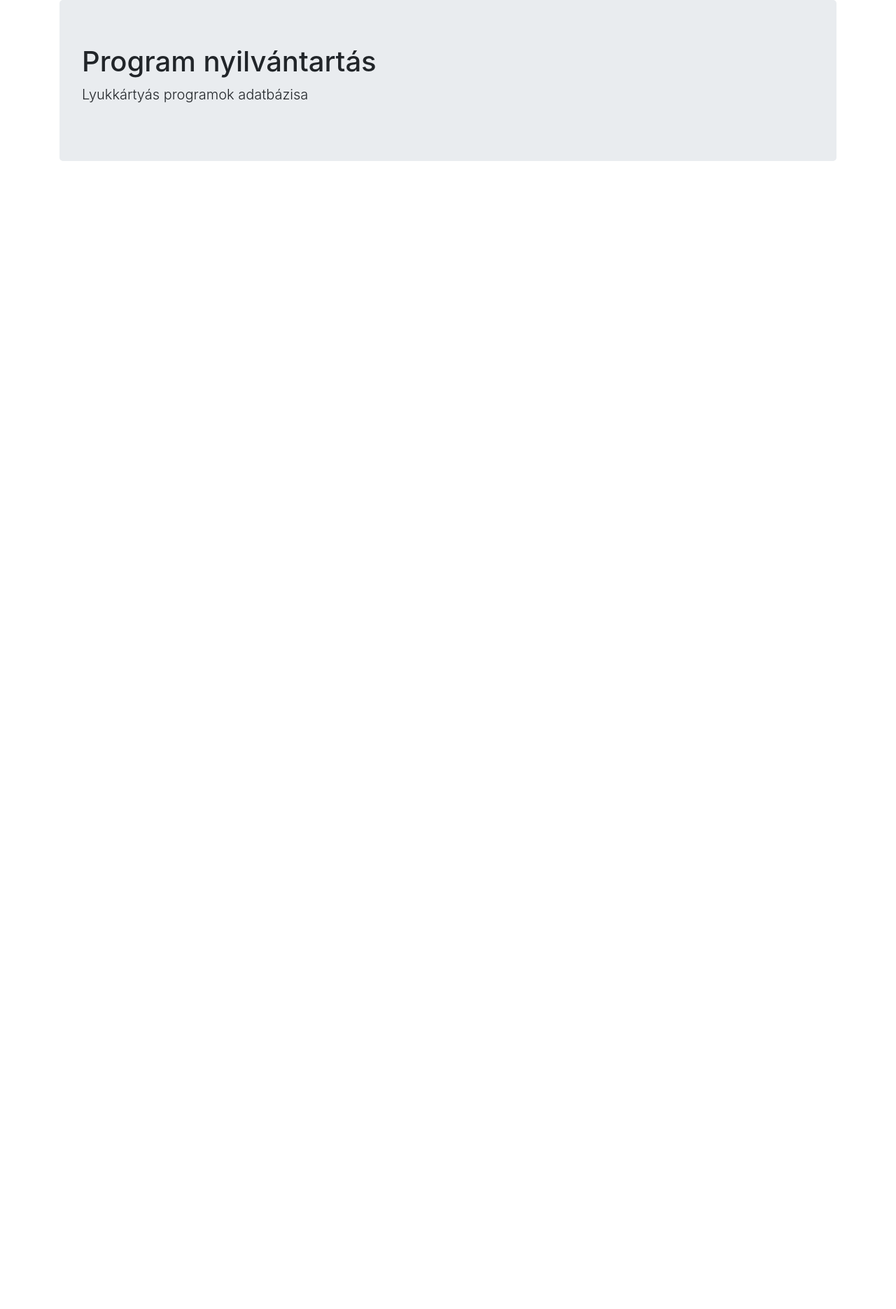
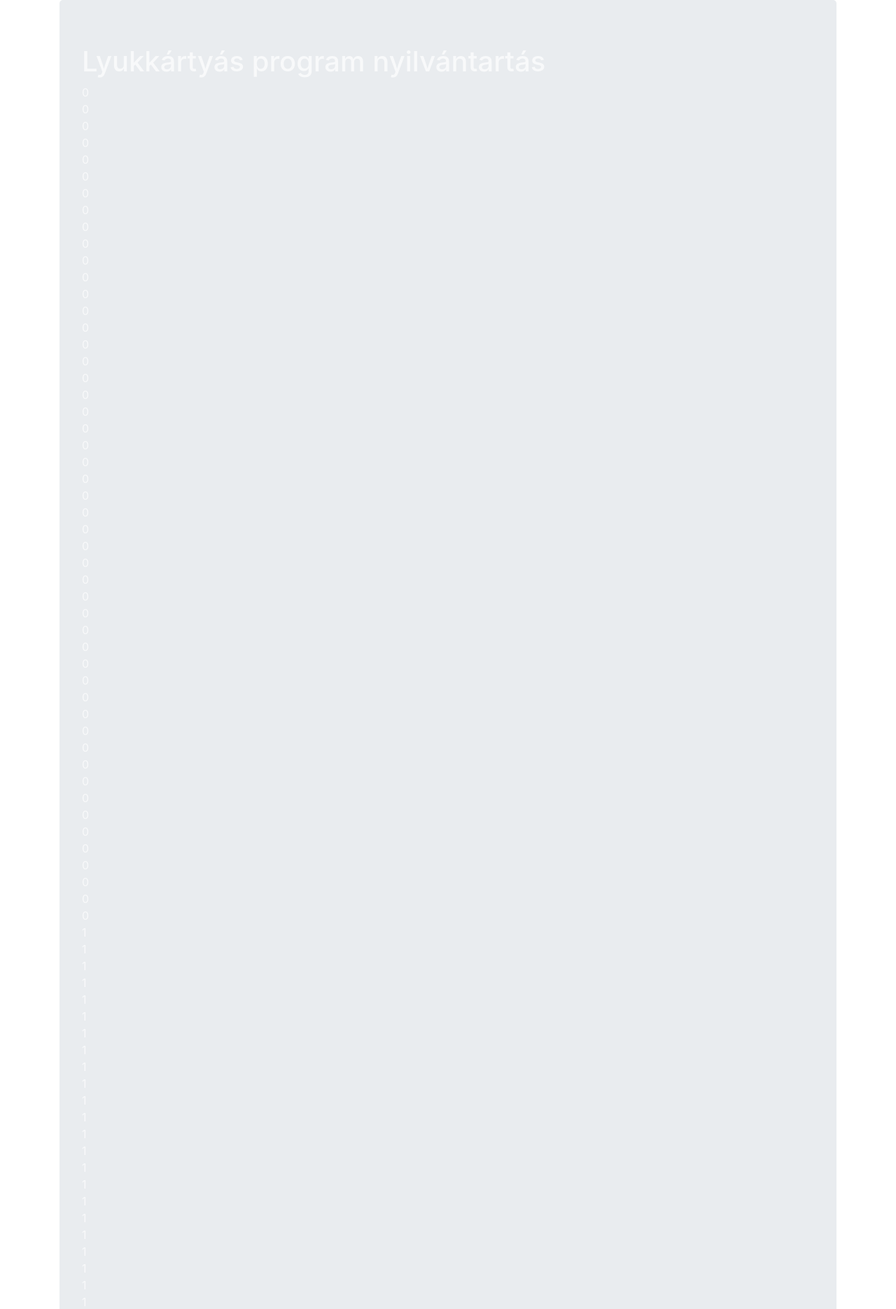
Before and after one commit to ABS96/info2-hf, a PHP site: page / in a window 1280 px wide. Shown: the part 56-1926 px from the top of the page at 70% size. Before the commit the page ends 286 px from the top, so only its background shows below. Run offline with PHP 8.4, Linux system fonts and the light colour scheme.

Commit message:
add fancy graphics to home page

```diff
--- a/common_footer.html
+++ b/common_footer.html
@@ -1,5 +1,8 @@
   <!-- <script src="https://code.jquery.com/jquery-3.3.1.slim.min.js" integrity="sha384-q8i/X+965DzO0rT7abK41JStQIAqVgRVzpbzo5smXKp4YfRvH+8abtTE1Pi6jizo" crossorigin="anonymous"></script>
   <script src="https://cdnjs.cloudflare.com/ajax/libs/popper.js/1.14.7/umd/popper.min.js" integrity="sha384-UO2eT0CpHqdSJQ6hJty5KVphtPhzWj9WO1clHTMGa3JDZwrnQq4sF86dIHNDz0W1" crossorigin="anonymous"></script>
   <script src="https://stackpath.bootstrapcdn.com/bootstrap/4.3.1/js/bootstrap.min.js" integrity="sha384-JjSmVgyd0p3pXB1rRibZUAYoIIy6OrQ6VrjIEaFf/nJGzIxFDsf4x0xIM+B07jRM" crossorigin="anonymous"></script> -->
+  <footer class="container bg-dark text-center sm">
+    <p class="pt-2 pb-2 mb-0">powered by some code from my lovely girlfriend</p>
+  </footer>
 </body>
 </html>
--- a/index.php
+++ b/index.php
@@ -4,9 +4,39 @@
 <body>
   <?php include 'menu.html'; ?>
   <div class="container main-content">
-    <div class="jumbotron">
-      <h1>Program nyilvántartás</h1>
-      <p class="lead">Lyukkártyás programok adatbázisa</p>
+    <div class="punchwrap">
+      <div class="jumbotron text-light">
+        <h1>Lyukkártyás program nyilvántartás</h1>
+        <div class="punch"></div>
+      </div>
     </div>
   </div>
+
+  <script>
+    const generate = () => {
+      let punch = document.getElementsByClassName('punch')[0];
+      punch.innerHTML = "";
+
+      for (let j = 0; j < 10; j++) {
+
+        let line = document.createElement('div');
+        line.classList.add('line');
+
+        for (let i = 0; i < 50; i++) {
+            let number = document.createElement('div');
+            number.innerText = j;
+            number.classList.add(Math.random() < 0.8 ? 'number' : 'hole');
+            line.append(number)
+        }
+
+        punch.append(line);
+      }
+    }
+
+    generate();
+    setInterval(() => {
+      generate();
+    }, 2*1000);
+  </script>
+
 <?php include 'common_footer.html'; ?>
```
